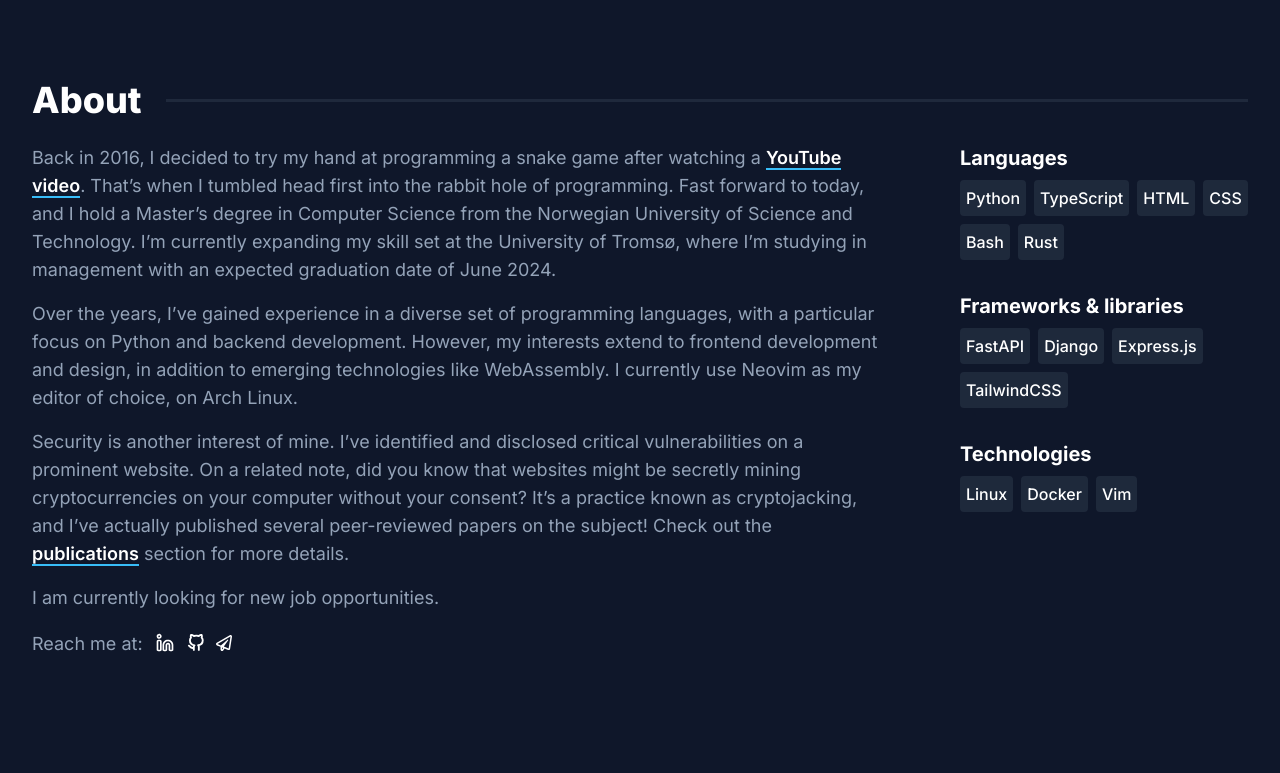
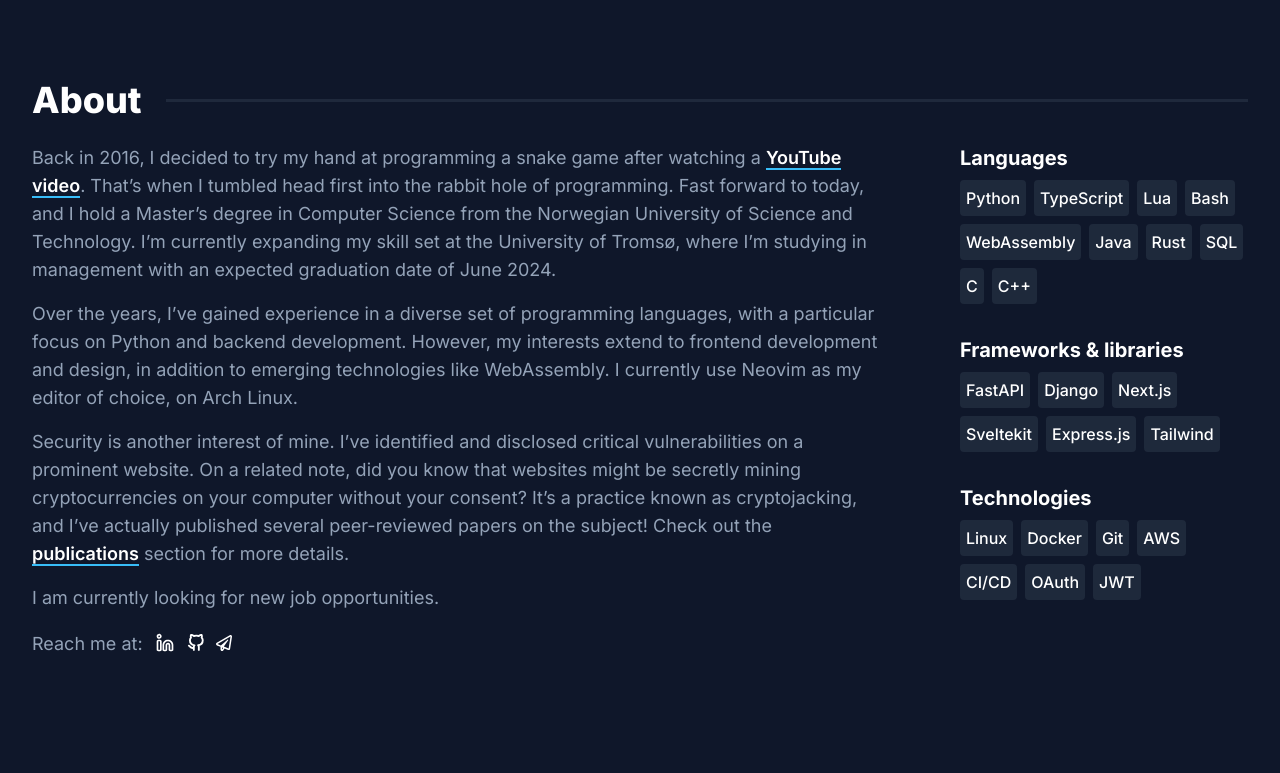
Before and after one commit to HakonHarnes/website, a Next.js app: page / in a window 1280 px wide. Shown: the part 536-1309 px from the top of the page. Built offline with nearby package versions, Linux system fonts and the light colour scheme.

Commit message:
chore: update skills

```diff
--- a/app/components/AboutSection.tsx
+++ b/app/components/AboutSection.tsx
@@ -70,17 +70,43 @@
       <SkillList
         key="languages"
         title="Languages"
-        technologies={["Python", "TypeScript", "HTML", "CSS", "Bash", "Rust"]}
+        technologies={[
+          "Python",
+          "TypeScript",
+          "Lua",
+          "Bash",
+          "WebAssembly",
+          "Java",
+          "Rust",
+          "SQL",
+          "C",
+          "C++",
+        ]}
       />
       <SkillList
         key="frameworks"
         title="Frameworks & libraries"
-        technologies={["FastAPI", "Django", "Express.js", "TailwindCSS"]}
+        technologies={[
+          "FastAPI",
+          "Django",
+          "Next.js",
+          "Sveltekit",
+          "Express.js",
+          "Tailwind",
+        ]}
       />
       <SkillList
         key="technologies"
         title="Technologies"
-        technologies={["Linux", "Docker", "Vim"]}
+        technologies={[
+          "Linux",
+          "Docker",
+          "Git",
+          "AWS",
+          "CI/CD",
+          "OAuth",
+          "JWT",
+        ]}
       />
     </div>
   );
```
